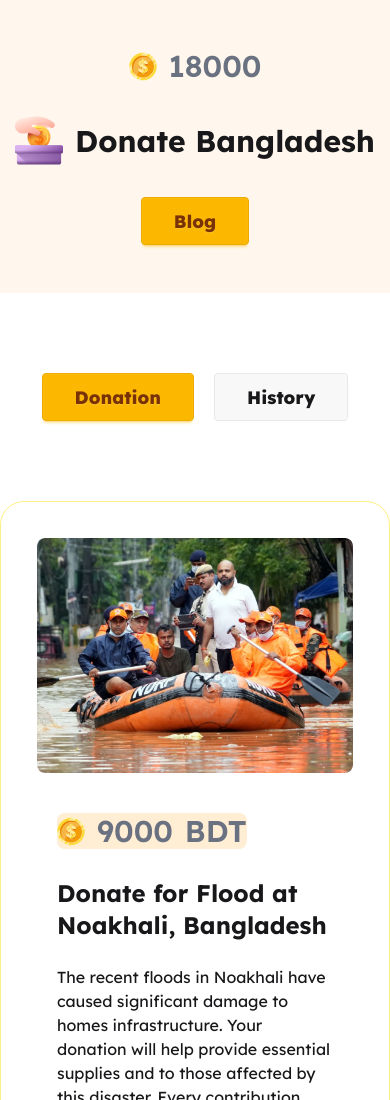
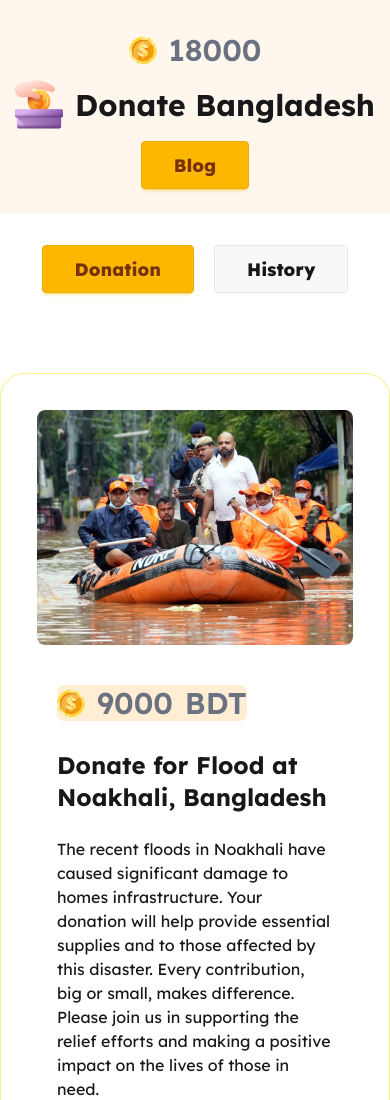
Before and after one commit to moin-zaman/PH-Projects, a plain HTML site: page Milestone 5/DOM-Quest-Build-and-Manipulate/index.html in a window 390 px wide. Shown: the top 1100 px of the page. Drawn offline with nearby package versions, Linux system fonts and the light colour scheme.

Commit message:
Index File Modified

```diff
--- a/Milestone 5/DOM-Quest-Build-and-Manipulate/index.html
+++ b/Milestone 5/DOM-Quest-Build-and-Manipulate/index.html
@@ -34,9 +34,9 @@
     <section class="section-id">
         <header class="sticky top-0 z-10 backdrop-blur-lg bg-white/50">
 
-            <section class="nav-content bg-orange-50 mb-20">
+            <section class="nav-content bg-orange-50 mb-8 lg:mb-12">
                 <nav
-                    class="max-w-screen-xl mx-auto pt-12 pb-12 flex flex-col-reverse gap-8 items-center md:justify-evenly lg:justify-between md:flex-row">
+                    class="max-w-screen-xl mx-auto pt-8 lg:pt-10 pb-6 lg:pb-12 flex flex-col-reverse gap-3 lg:gap-5 items-center md:justify-evenly lg:justify-between md:flex-row">
 
                     <button id="btn-blog-nav" class="btn btn-warning btn-lg">
                         <p class="px-3 font-extrabold">Blog</p>
@@ -252,14 +252,14 @@
         <!-- history Section -->
 
 
-        <div id="history-div">
+        <div id="history-div" class="hidden">
 
         </div>
 
 
         <!-- Open the modal using ID.showModal() method -->
 
-        <dialog id="my_modal_1" class="modal ">
+        <dialog id="my_modal_1" class="modal">
             <div class="modal-box flex flex-col justify-center items-center border">
                 <h3 class="text-5xl font-bold mb-7">Congrates!</h3>
                 <div class="mb-5">
```
